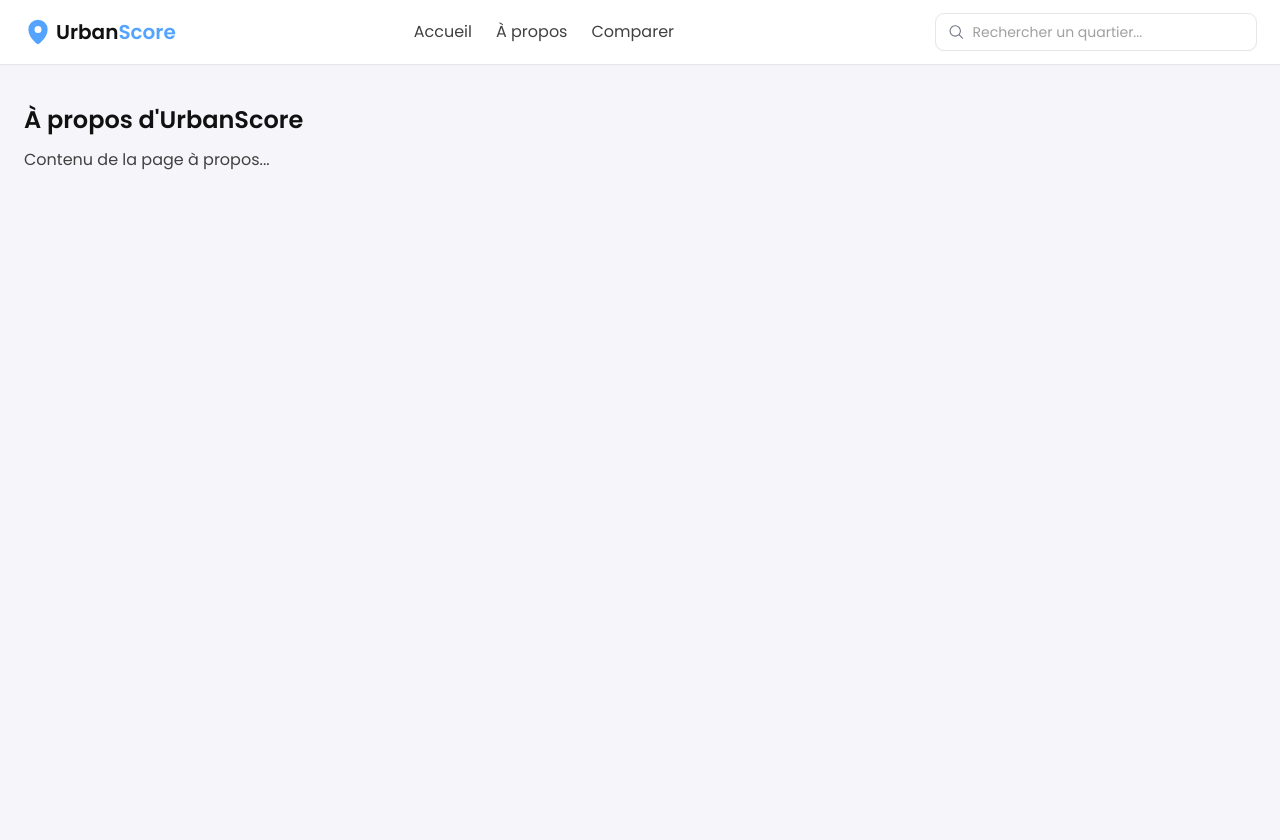
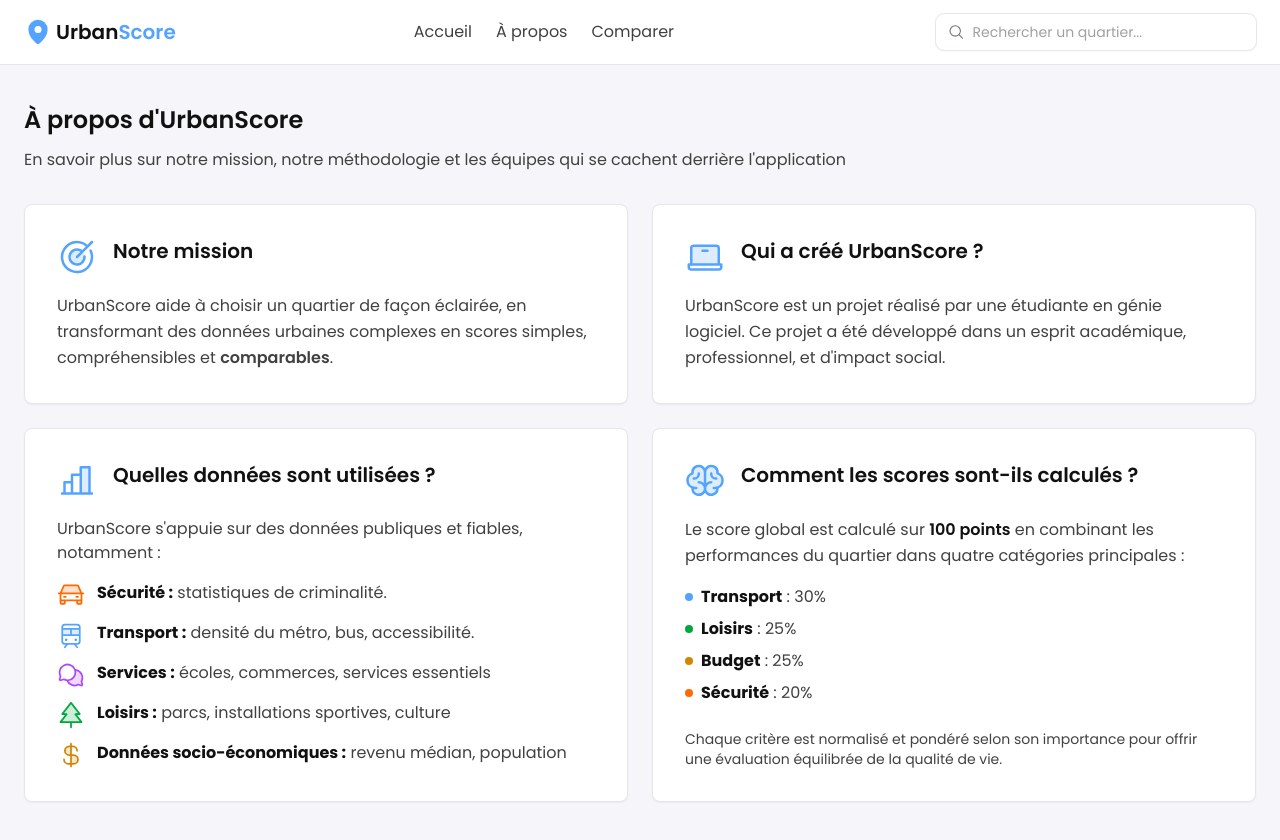
Before and after one commit to NMoumy/urbanscore, a Next.js app in the folder frontend/: page /about in a window 1280 px wide. Before the commit the page ends 800 px from the top, so only its background shows below. Built offline with nearby package versions, Linux system fonts and the light colour scheme.

Commit message:
Ajout d'une description temporaire pour la page a propos

```diff
--- a/frontend/src/app/about/page.tsx
+++ b/frontend/src/app/about/page.tsx
@@ -1,16 +1,156 @@
-import React from 'react'
+import React from "react";
+import {
+  Target,
+  Laptop,
+  ChartBar,
+  Brain,
+  Car,
+  Train,
+  ChatsCircle,
+  TreeEvergreen,
+  CurrencyDollar,
+  DeviceMobile,
+  UserCircle,
+  Star,
+} from "@phosphor-icons/react/dist/ssr";
 
 export default function About() {
   return (
-    <div className="px-4 md:px-6">
-      <div className="container-main py-6 md:py-10">
-        <h1 className="pb-3">
-          À propos d&apos;UrbanScore
-        </h1>
-        <p className="text-foreground">
-          Contenu de la page à propos...
-        </p>
+    <div className="px-6 bg-background">
+      {/* IMPORTANT CREER DES COMPOSANTS POUR CHAQUE SECTION AVEC UNE CLASSE POUR LE STYLE */}
+      <div className="container-main flex flex-col items-start py-10">
+        {/* En-tête */}
+        <div className="mb-8 w-full">
+          <h1 className="pb-3 text-color-black">À propos d&apos;UrbanScore</h1>
+          <p className="text-foreground">
+            En savoir plus sur notre mission, notre méthodologie et les équipes qui se cachent derrière
+            l&apos;application
+          </p>
+        </div>
+
+        {/* Grille des sections */}
+        <div className="grid grid-cols-1 md:grid-cols-2 gap-6 w-full">
+          {/* Section 1: Notre mission */}
+          <div className="bg-white rounded-lg shadow-xs p-6 md:p-8 border border-gray-light">
+            <div className="flex items-start gap-4 mb-4">
+              <Target size={40} weight="duotone" className="text-accent" />
+              <h2 className="text-lg md:text-xl font-semibold text-black">Notre mission</h2>
+            </div>
+            <p className="text-foreground leading-relaxed">
+              UrbanScore aide à choisir un quartier de façon éclairée, en transformant des données urbaines complexes en
+              scores simples, compréhensibles et <span className="font-semibold">comparables</span>.
+            </p>
+          </div>
+
+          {/* Section 2: Qui a créé UrbanScore ? */}
+          <div className="bg-white rounded-lg shadow-xs p-6 md:p-8 border border-gray-light">
+            <div className="flex items-start gap-4 mb-4">
+              <Laptop size={40} weight="duotone" className="text-accent" />
+              <h2 className="text-lg md:text-xl font-semibold text-black">Qui a créé UrbanScore ?</h2>
+            </div>
+            <p className="text-foreground leading-relaxed">
+              UrbanScore est un projet réalisé par une étudiante en génie logiciel. Ce projet a été développé dans un
+              esprit académique, professionnel, et d&apos;impact social.
+            </p>
+          </div>
+
+          {/* Section 3: Quelles données sont utilisées ? */}
+          <div className="bg-white rounded-lg shadow-xs p-6 md:p-8 border border-gray-light">
+            <div className="flex items-start gap-4 mb-4">
+              <ChartBar size={40} weight="duotone" className="text-accent" />
+              <h2 className="text-lg md:text-xl font-semibold text-black">Quelles données sont utilisées ?</h2>
+            </div>
+            <p className="text-foreground mb-4">
+              UrbanScore s&apos;appuie sur des données publiques et fiables, notamment :
+            </p>
+            <ul className="space-y-3">
+              <li className="flex items-start gap-3">
+                <Car size={28} weight="duotone" className="text-orange-500 flex-shrink-0" />
+                <div>
+                  <strong className="text-black">Sécurité :</strong>
+                  <span className="text-foreground"> statistiques de criminalité.</span>
+                </div>
+              </li>
+              <li className="flex items-start gap-3">
+                <Train size={28} weight="duotone" className="text-accent flex-shrink-0" />
+                <div>
+                  <strong className="text-black">Transport :</strong>
+                  <span className="text-foreground"> densité du métro, bus, accessibilité.</span>
+                </div>
+              </li>
+              <li className="flex items-start gap-3">
+                <ChatsCircle size={28} weight="duotone" className="text-purple-500 flex-shrink-0" />
+                <div>
+                  <strong className="text-black">Services :</strong>
+                  <span className="text-foreground"> écoles, commerces, services essentiels</span>
+                </div>
+              </li>
+              <li className="flex items-start gap-3">
+                <TreeEvergreen size={28} weight="duotone" className="text-green-600 flex-shrink-0" />
+                <div>
+                  <strong className="text-black">Loisirs :</strong>
+                  <span className="text-foreground"> parcs, installations sportives, culture</span>
+                </div>
+              </li>
+              <li className="flex items-start gap-3">
+                <CurrencyDollar size={28} weight="duotone" className="text-yellow-600 flex-shrink-0" />
+                <div>
+                  <strong className="text-black">Données socio-économiques :</strong>
+                  <span className="text-foreground"> revenu médian, population</span>
+                </div>
+              </li>
+            </ul>
+          </div>
+
+          {/* Section 4: Comment les scores sont-ils calculés ? */}
+          <div className="bg-white rounded-lg shadow-xs p-6 md:p-8 border border-gray-light">
+            <div className="flex items-start gap-4 mb-4">
+              <Brain size={40} weight="duotone" className="text-accent" />
+              <h2 className="text-lg md:text-xl font-semibold text-black">Comment les scores sont-ils calculés ?</h2>
+            </div>
+
+            {/* Score global */}
+            <div className="space-y-4">
+              <p className="text-foreground leading-relaxed">
+                Le score global est calculé sur <span className="font-semibold text-black">100 points</span> en
+                combinant les performances du quartier dans quatre catégories principales :
+              </p>
+
+              <ul className="space-y-2">
+                <li className="flex items-center gap-2">
+                  <div className="w-2 h-2 rounded-full bg-accent"></div>
+                  <span className="text-foreground">
+                    <strong className="text-black">Transport</strong> : 30%
+                  </span>
+                </li>
+                <li className="flex items-center gap-2">
+                  <div className="w-2 h-2 rounded-full bg-green-600"></div>
+                  <span className="text-foreground">
+                    <strong className="text-black">Loisirs</strong> : 25%
+                  </span>
+                </li>
+                <li className="flex items-center gap-2">
+                  <div className="w-2 h-2 rounded-full bg-yellow-600"></div>
+                  <span className="text-foreground">
+                    <strong className="text-black">Budget</strong> : 25%
+                  </span>
+                </li>
+                <li className="flex items-center gap-2">
+                  <div className="w-2 h-2 rounded-full bg-orange-500"></div>
+                  <span className="text-foreground">
+                    <strong className="text-black">Sécurité</strong> : 20%
+                  </span>
+                </li>
+              </ul>
+
+              <p className="text-sm text-foreground pt-2">
+                Chaque critère est normalisé et pondéré selon son importance pour offrir une évaluation équilibrée de la
+                qualité de vie.
+              </p>
+            </div>
+          </div>
+        </div>
       </div>
     </div>
-  )
+  );
 }
```
